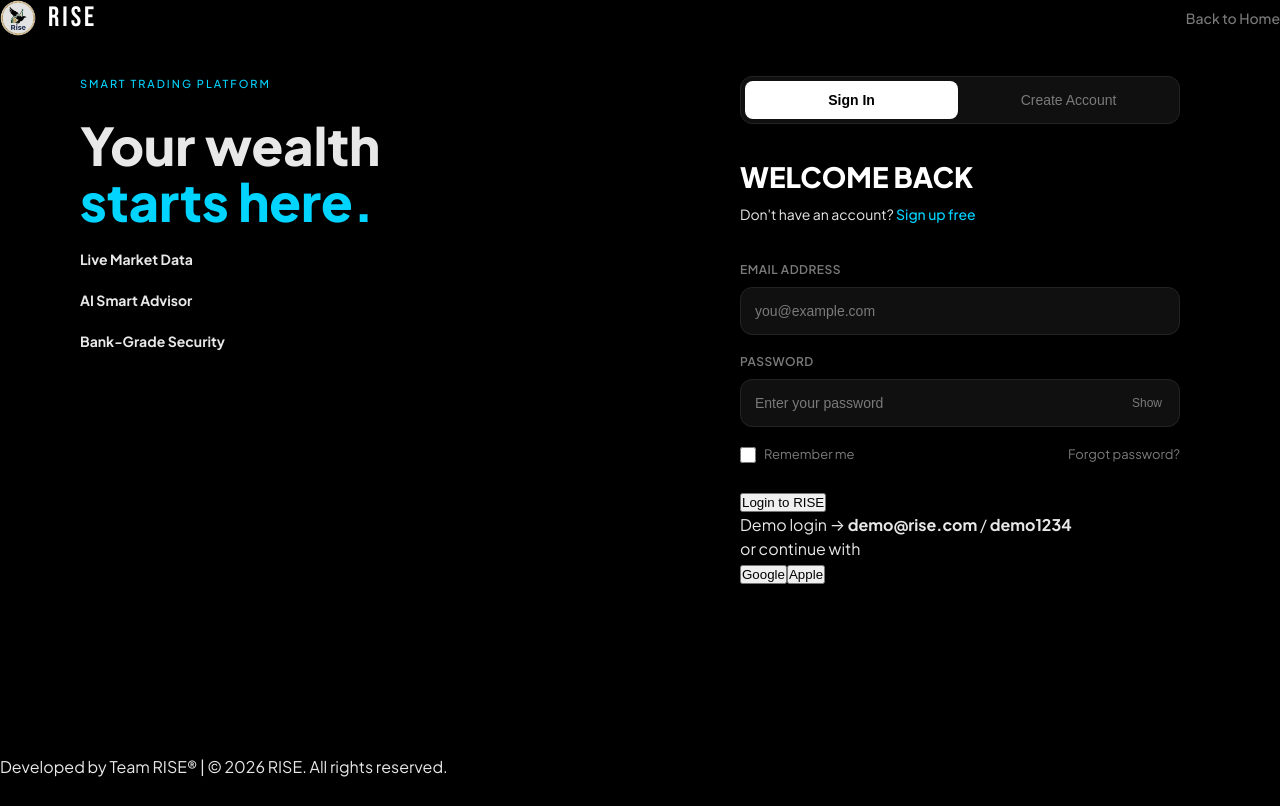
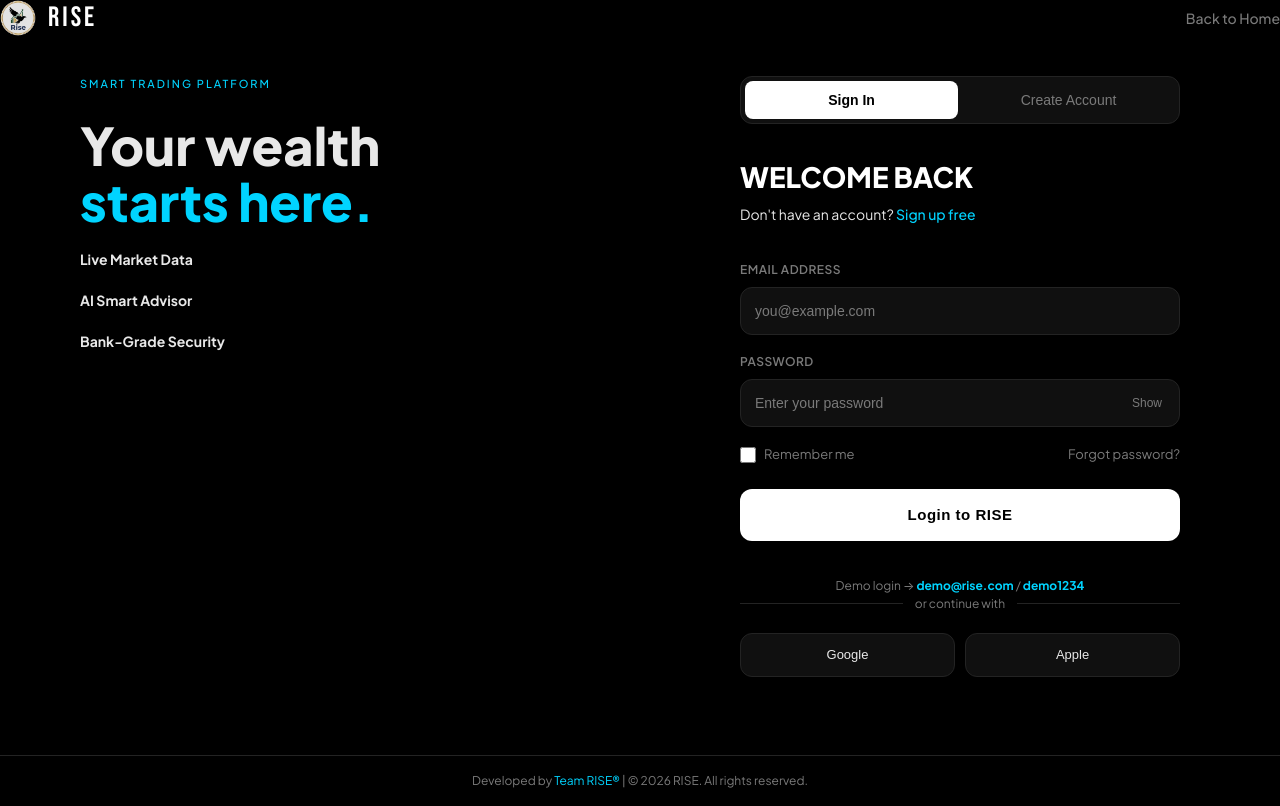
Before and after one commit to eshivansh/RISE, a React (Vite) app: page /login in a window 1280 px wide. Built offline with nearby package versions, Linux system fonts and the light colour scheme.

Commit message:
style(login): style submit, divider and social buttons

```diff
--- a/src/styles/login.css
+++ b/src/styles/login.css
@@ -97,8 +97,6 @@
     margin-bottom: 2px;
     font-size: 14px;
 }
-
-
 
 
 
@@ -300,3 +298,164 @@
 .forgot:hover {
     color: var(--accent);
 }
+
+.submitButton {
+    width: 100%;
+    height: 52px;
+
+    border: none;
+    border-radius: 12px;
+
+    background: #fff;
+    color: #000;
+
+    font-size: 15px;
+    font-weight: 700;
+    letter-spacing: 0.5px;
+
+    cursor: pointer;
+
+    position: relative;
+    overflow: hidden;
+
+    transition:
+        transform 0.15s,
+        box-shadow 0.15s,
+        opacity 0.2s;
+
+    margin-bottom: 24px;
+}
+
+.submitButton:hover {
+    transform: translateY(-1px);
+    box-shadow: none;
+}
+
+.submitButton:active {
+    transform: translateY(0);
+}
+
+.submitButton:disabled {
+    opacity: 0.6;
+    cursor: not-allowed;
+    transform: none;
+    box-shadow: none;
+}
+
+.textButton {
+    transition: opacity 0.2s;
+}
+
+
+
+
+.divider {
+    display: flex;
+    align-items: center;
+    gap: 12px;
+
+    margin-bottom: 20px;
+
+    font-size: 12px;
+    color: var(--muted);
+}
+
+.divider::before,
+.divider::after {
+    content: "";
+    flex: 1;
+    height: 1px;
+    background: var(--line);
+}
+
+
+
+.socials {
+    display: flex;
+    gap: 10px;
+}
+
+.socialButton {
+    flex: 1;
+    height: 44px;
+
+    border: 1px solid var(--line);
+    border-radius: 12px;
+
+    background: var(--panel2);
+    color: #e8e8e8;
+
+    font-size: 13px;
+    font-weight: 500;
+
+    cursor: pointer;
+
+    display: flex;
+    align-items: center;
+    justify-content: center;
+    gap: 8px;
+
+    transition:
+        border-color 0.2s,
+        background 0.2s;
+}
+
+.socialButton:hover {
+    border-color: var(--accent);
+    background: var(--panel);
+}
+
+
+
+
+.loginPage .demo {
+    margin-top: 12px;
+    text-align: center;
+    font-size: 12px;
+    color: var(--muted);
+}
+
+.loginPage .demo strong {
+    color: var(--accent);
+}
+
+
+
+.loginPage footer {
+    position: relative;
+    z-index: 1;
+
+    text-align: center;
+
+    padding: 16px;
+
+    font-size: 12px;
+    color: var(--muted);
+
+    border-top: 1px solid var(--line);
+}
+
+.loginPage footer span {
+    color: var(--accent);
+}
+
+
+
+@media (max-width: 860px) {
+
+    .loginPage main {
+        grid-template-columns: 1fr;
+    }
+
+    .leftSide {
+        display: none;
+    }
+
+    .rightPanel {
+        padding: 40px 24px;
+    }
+
+    .header {
+        padding: 18px 24px;
+    }
+}
```
